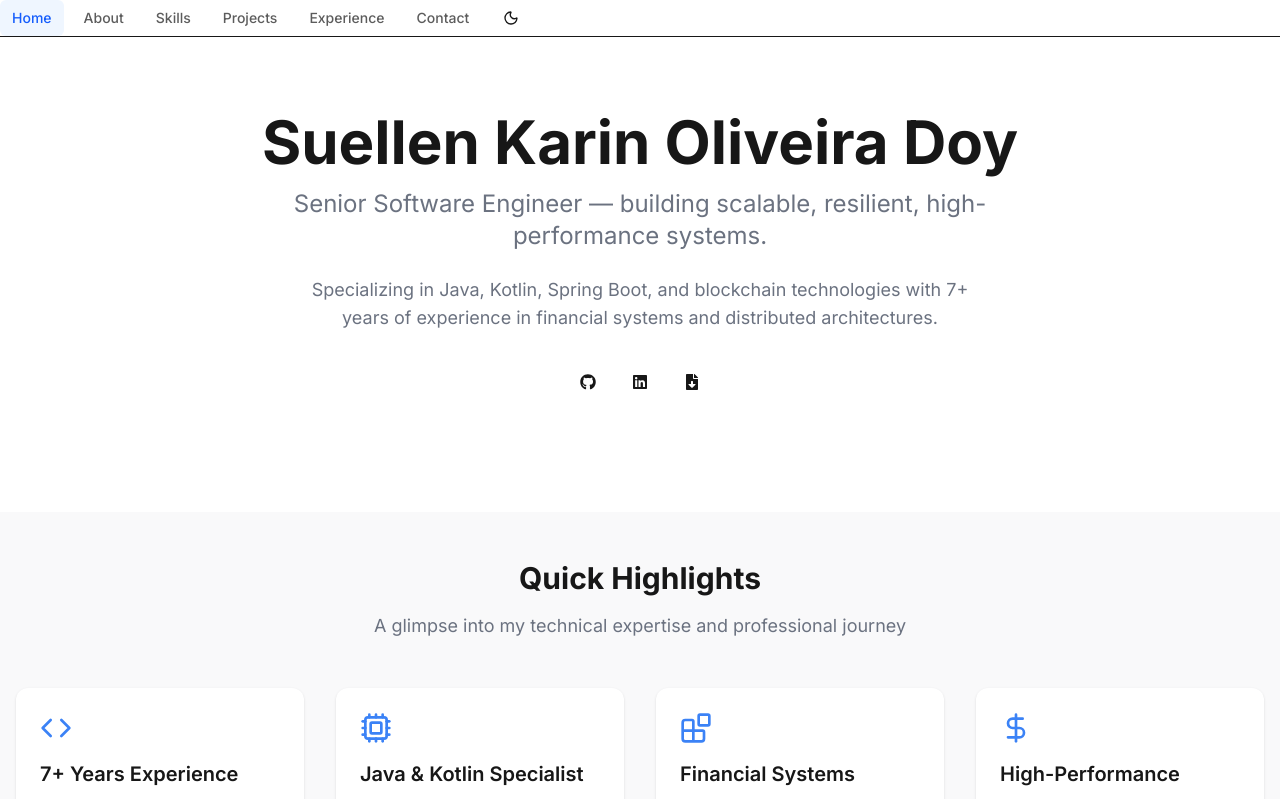
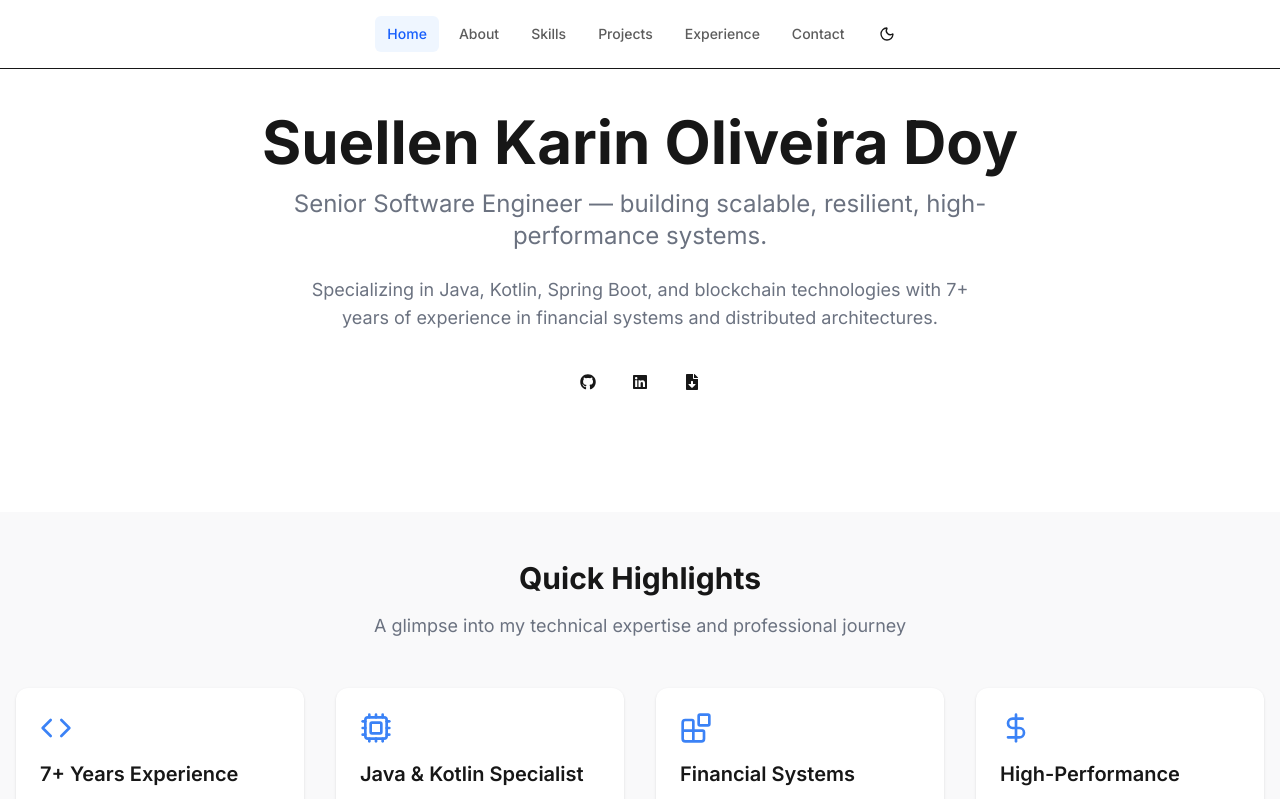
Before and after one commit to karindoy/portfolio-app, a Next.js app: page / in a window 1280 px wide. Shown: the top 799 px of the page. Built offline with nearby package versions, Linux system fonts and the light colour scheme.

Commit message:
feat: align nav

```diff
--- a/components/navbar.tsx
+++ b/components/navbar.tsx
@@ -140,7 +140,10 @@
   return (
     <header className="fixed top-0 left-0 right-0 z-50 w-full border-b bg-background/95 backdrop-blur transition-opacity duration-200">
       {/* Navigation for desktop - right aligned */}
-      <nav className="hidden md:flex items-center gap-2">
+      <nav
+        className="hidden md:flex items-center gap-2 p-4
+ justify-center"
+      >
         {NAVIGATION_LINKS.map((link) => (
           <Link
             key={link.href}
```
